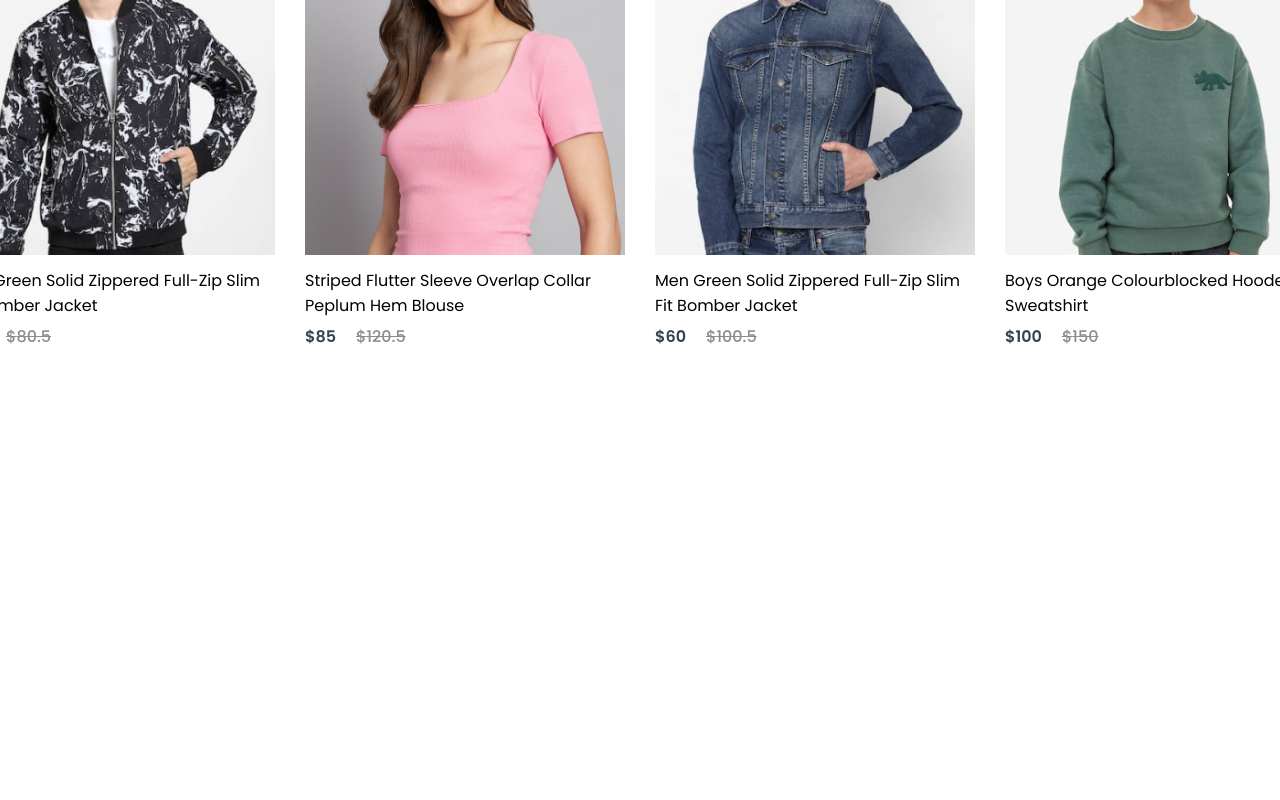
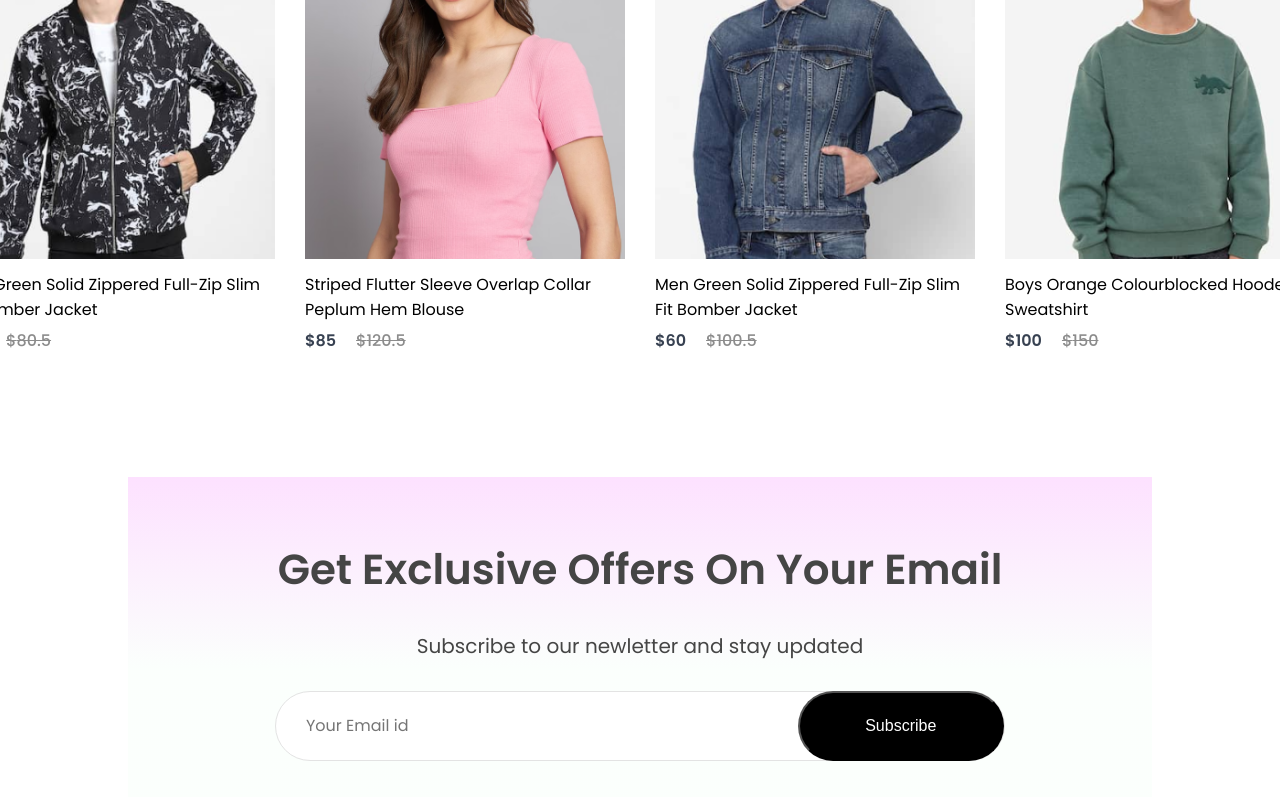
Before and after one commit to xuanson2003/E-Commerce, a React (Create React App) app: page / in a window 1280 px wide. Shown: the part 3147-3947 px from the top of the page. Before the commit the page ends 3496 px from the top, so only its background shows below. Built offline with nearby package versions, Linux system fonts and the light colour scheme.

Commit message:
feat: Add NewsLetter component

```diff
--- a/src/Components/NewCollections/NewCollections.scss
+++ b/src/Components/NewCollections/NewCollections.scss
@@ -3,7 +3,7 @@
     flex-direction: column;
     align-items: center;
     gap: 10px;
-    height: 90vh;
+    margin-bottom: 100px;
     padding: 24px;
 
     h1 {
--- /dev/null
+++ b/src/Components/NewsLetter/NewsLetter.jsx
@@ -0,0 +1,17 @@
+import React from 'react';
+import './NewsLetter.scss';
+
+const NewsLetter = () => {
+    return (
+        <div className="newsletter">
+            <h1>Get Exclusive Offers On Your Email</h1>
+            <p>Subscribe to our newletter and stay updated</p>
+            <div>
+                <input type="email" placeholder="Your Email id" />
+                <button>Subscribe</button>
+            </div>
+        </div>
+    );
+};
+
+export default NewsLetter;
--- /dev/null
+++ b/src/Components/NewsLetter/NewsLetter.scss
@@ -0,0 +1,56 @@
+.newsletter {
+    width: 80%;
+    height: 40vh;
+    display: flex;
+    flex-direction: column;
+    align-items: center;
+    justify-content: center;
+    margin: auto;
+    padding: 0 140px;
+    margin-bottom: 150px;
+    background: linear-gradient(180deg, #fde1ff, #e1ffea22 60%);
+    gap: 30px;
+
+    h1 {
+        color: #454545;
+        font-size: 42px;
+        font-weight: 600;
+        margin-top: 24px;
+    }
+
+    p {
+        color: #454545;
+        font-size: 20px;
+    }
+
+    div {
+        display: flex;
+        align-items: center;
+        justify-content: space-between;
+        background-color: white;
+        width: 730px;
+        height: 70px;
+        border-radius: 80px;
+        border: 1px solid #e3e3e3;
+
+        button {
+            width: 210px;
+            height: 70px;
+            border-radius: 80px;
+            background-color: black;
+            color: white;
+            font-size: 16px;
+            cursor: pointer;
+        }
+    }
+
+    input {
+        width: 500px;
+        margin-left: 30px;
+        border: none;
+        outline: none;
+        color: #616161;
+        font-family: Poppins;
+        font-size: 16px;
+    }
+}
--- a/src/Pages/Shop.jsx
+++ b/src/Pages/Shop.jsx
@@ -1,6 +1,7 @@
 import React from 'react';
 import Hero from '~/Components/Hero/Hero';
 import NewCollections from '~/Components/NewCollections/NewCollections';
+import NewsLetter from '~/Components/NewsLetter/NewsLetter';
 import Offers from '~/Components/Offers/Offers';
 import Popular from '~/Components/Popular/Popular';
 
@@ -11,6 +12,7 @@
             <Popular />
             <Offers />
             <NewCollections />
+            <NewsLetter />
         </div>
     );
 }
```
